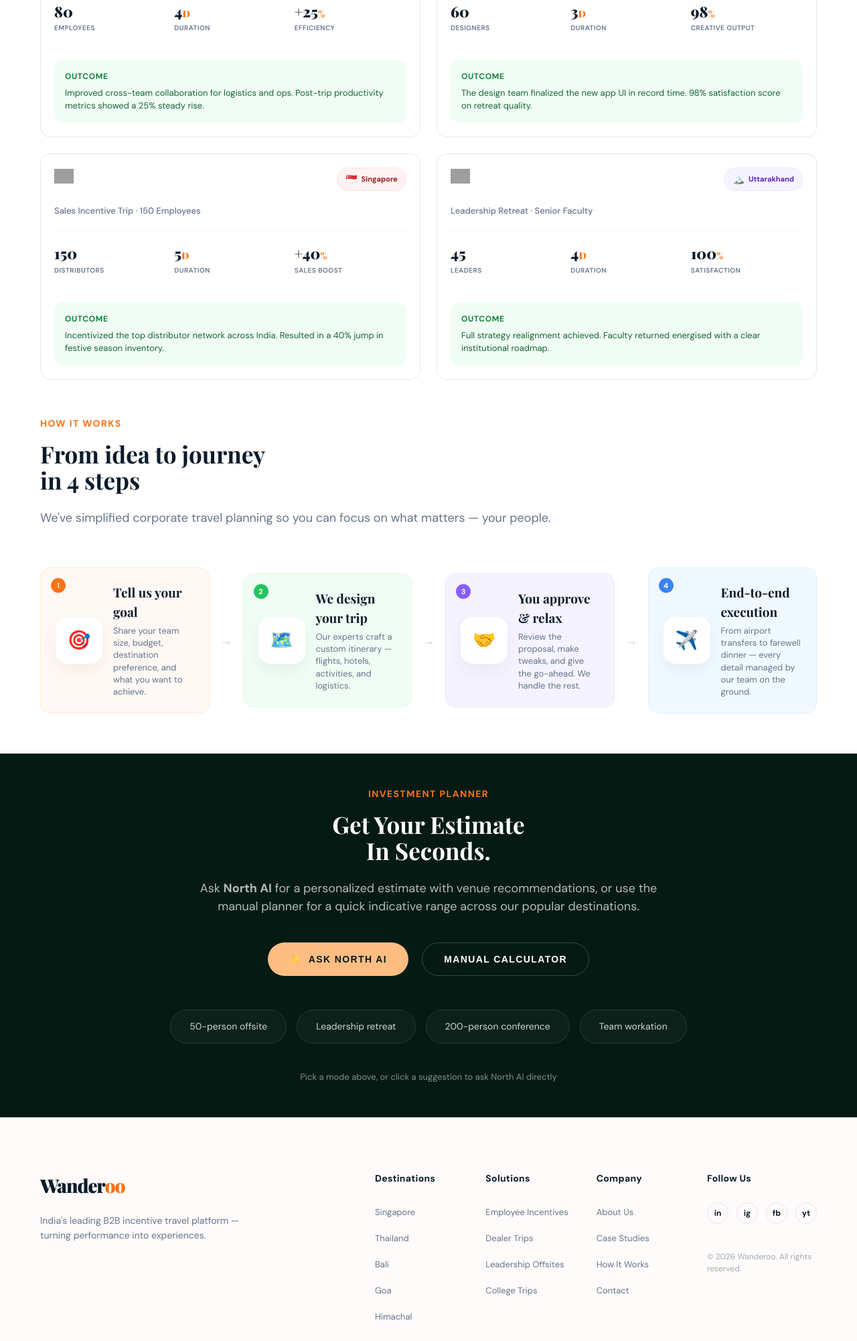
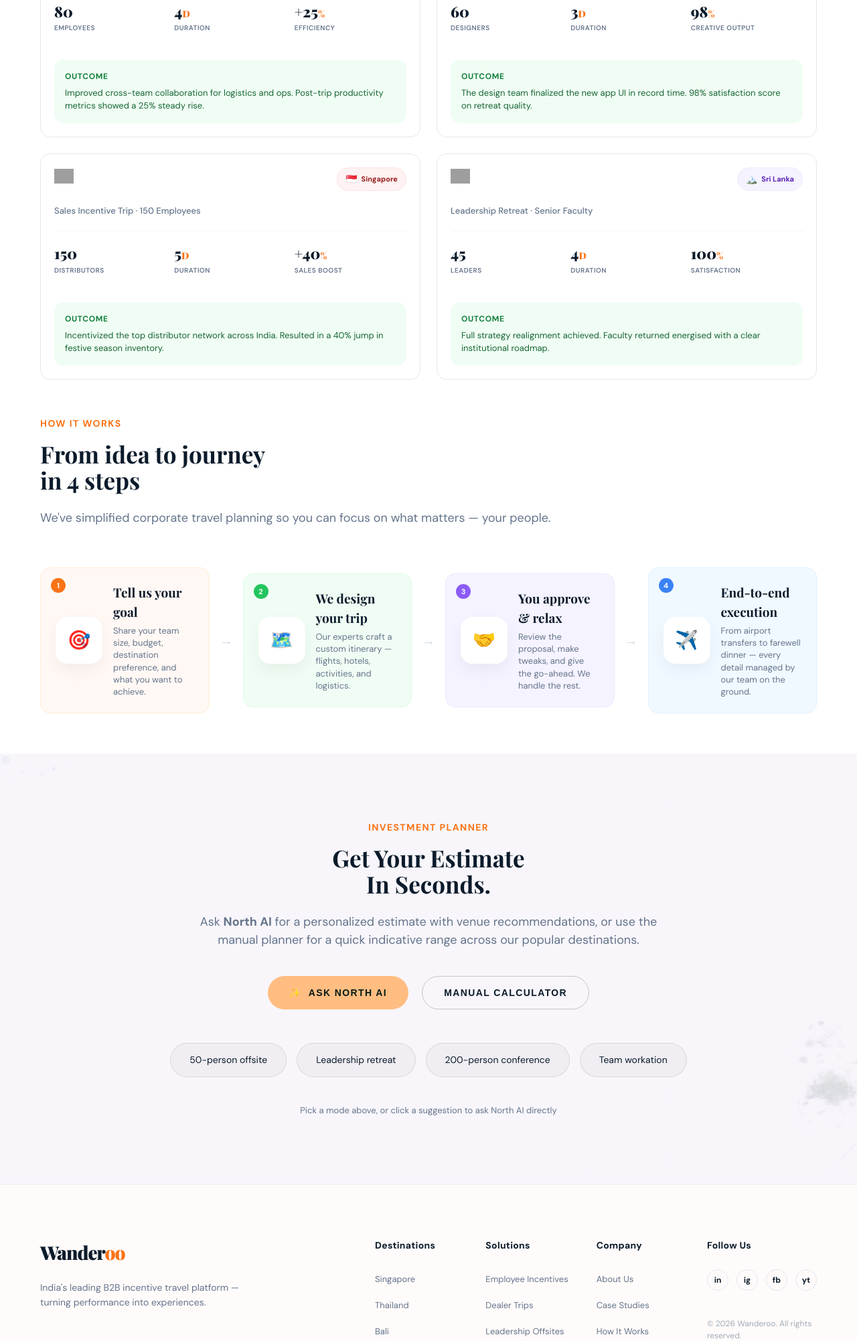
Before and after one commit to Sachinsagarmishra/wanderoo2.0, a PHP site: page / in a window 1280 px wide. Shown: the part 3255-5257 px from the top of the page at 67% size. Before the commit the page ends 5226 px from the top, so only its background shows below. Run offline with PHP 8.4, Linux system fonts and the light colour scheme; grey boxes are pictures that could not be loaded.

Commit message:
Update AI Planner background to investment-planner.png and adjust text/UI colors for a light theme

```diff
--- a/assets/css/style.css
+++ b/assets/css/style.css
@@ -1562,9 +1562,11 @@ p {
 
 /* ── NORTH AI PLANNER ── */
 .ai-planner-section {
-    padding: 50px 60px;
-    background: #061A14;
+    padding: 100px 60px;
+    background: url('../img/investment-planner.png') no-repeat center center;
+    background-size: cover;
     text-align: center;
+    position: relative;
 }
 
 .planner-container {
@@ -1603,8 +1605,8 @@ p {
 
 .btn-planner-outline {
     background: transparent;
-    color: #FFFFFF;
-    border: 1px solid rgba(255, 255, 255, 0.2);
+    color: var(--text-main);
+    border: 1px solid rgba(0, 0, 0, 0.2);
     padding: 16px 32px;
     border-radius: 50px;
     font-size: 14px;
@@ -1615,8 +1617,8 @@ p {
 }
 
 .btn-planner-outline:hover {
-    background: rgba(255, 255, 255, 0.05);
-    border-color: #FFFFFF;
+    background: rgba(0, 0, 0, 0.05);
+    border-color: var(--text-main);
 }
 
 .planner-suggestions {
@@ -1630,23 +1632,23 @@ p {
 .suggestion-chip {
     padding: 14px 28px;
     border-radius: 50px;
-    background: rgba(255, 255, 255, 0.03);
-    border: 1px solid rgba(255, 255, 255, 0.1);
-    color: rgba(255, 255, 255, 0.8);
+    background: rgba(0, 0, 0, 0.03);
+    border: 1px solid rgba(0, 0, 0, 0.1);
+    color: var(--text-main);
     font-size: 14px;
     cursor: pointer;
     transition: all 0.3s ease;
 }
 
 .suggestion-chip:hover {
-    background: rgba(255, 255, 255, 0.08);
-    border-color: rgba(255, 255, 255, 0.3);
-    color: #FFFFFF;
+    background: rgba(0, 0, 0, 0.08);
+    border-color: rgba(0, 0, 0, 0.3);
+    color: var(--text-main);
 }
 
 .planner-footer-text {
     font-size: 13px;
-    color: rgba(255, 255, 255, 0.5);
+    color: var(--text-muted);
 }
 
 @media (max-width: 768px) {
--- a/index.php
+++ b/index.php
@@ -121,7 +121,8 @@ include_once 'includes/header.php';
                 <div class="cat-body">
                     <div class="cat-label">FOR</div>
                     <h2 class="cat-title">South East<br>Asia</h2>
-                    <p class="cat-desc">The ultimate blend of tropical retreats, vibrant street food, and high-energy cities for team bonding.</p>
+                    <p class="cat-desc">The ultimate blend of tropical retreats, vibrant street food, and high-energy
+                        cities for team bonding.</p>
                 </div>
                 <div class="cat-footer">
                     <div class="cat-meta">5 TO 7 DAYS · 20 TO 100 PAX · FLIGHTS & VISAS HANDLED</div>
@@ -140,7 +141,8 @@ include_once 'includes/header.php';
                     <div class="cat-body">
                         <div class="cat-label">FOR</div>
                         <h2 class="cat-title">Europe</h2>
-                        <p class="cat-desc">Old-world charm meets modern work culture. From Swiss Alps to Mediterranean escapes.</p>
+                        <p class="cat-desc">Old-world charm meets modern work culture. From Swiss Alps to Mediterranean
+                            escapes.</p>
                     </div>
                     <div class="cat-footer">
                         <div class="cat-meta">7 TO 10 DAYS · 15 TO 40 PAX · LUXURY STAYS</div>
@@ -158,7 +160,8 @@ include_once 'includes/header.php';
                     <div class="cat-body">
                         <div class="cat-label">FOR</div>
                         <h2 class="cat-title">Domestic</h2>
-                        <p class="cat-desc">Uncover the gems closer to home. Mountain retreats, coastal escapes, and heritage stays.</p>
+                        <p class="cat-desc">Uncover the gems closer to home. Mountain retreats, coastal escapes, and
+                            heritage stays.</p>
                     </div>
                     <div class="cat-footer">
                         <div class="cat-meta">3 TO 5 DAYS · 30 TO 200 PAX · 12 DESTINATIONS</div>
@@ -269,7 +272,8 @@ include_once 'includes/header.php';
                 </div>
                 <div class="case-outcome">
                     <strong>Outcome</strong>
-                    Improved cross-team collaboration for logistics and ops. Post-trip productivity metrics showed a 25% steady rise.
+                    Improved cross-team collaboration for logistics and ops. Post-trip productivity metrics showed a 25%
+                    steady rise.
                 </div>
             </div>
 
@@ -331,7 +335,8 @@ include_once 'includes/header.php';
                 </div>
                 <div class="case-outcome">
                     <strong>Outcome</strong>
-                    Incentivized the top distributor network across India. Resulted in a 40% jump in festive season inventory.
+                    Incentivized the top distributor network across India. Resulted in a 40% jump in festive season
+                    inventory.
                 </div>
             </div>
 
@@ -342,7 +347,7 @@ include_once 'includes/header.php';
                         <img src="<?php echo SITE_PATH; ?>/assets/img/logos/isb.svg" alt="ISB">
                     </div>
                     <div class="case-dest-badge badge-purple">
-                        <span>🏔️</span> Uttarakhand
+                        <span>🏔️</span> Sri Lanka
                     </div>
                 </div>
                 <div class="case-type">Leadership Retreat · Senior Faculty</div>
@@ -373,7 +378,8 @@ include_once 'includes/header.php';
         <div class="how-header">
             <div class="section-label">How It Works</div>
             <h2 class="section-title">From idea to journey<br>in 4 steps</h2>
-            <p class="section-sub">We've simplified corporate travel planning so you can focus on what matters — your people.</p>
+            <p class="section-sub">We've simplified corporate travel planning so you can focus on what matters — your
+                people.</p>
         </div>
         <div class="how-steps-container">
             <div class="how-step theme-orange">
@@ -434,9 +440,10 @@ include_once 'includes/header.php';
     <section class="ai-planner-section reveal-section">
         <div class="planner-container">
             <div class="section-label" style="text-align:center; color: var(--amber);">Investment Planner</div>
-            <h2 class="section-title" style="color: #FFFFFF;">Get Your Estimate<br>In Seconds.</h2>
-            <p class="section-sub" style="color: rgba(255,255,255,0.7); margin: 0 auto 40px; max-width: 700px;">
-                Ask <strong>North AI</strong> for a personalized estimate with venue recommendations, or use the manual planner for a quick indicative range across our popular destinations.
+            <h2 class="section-title" style="color: var(--text-main);">Get Your Estimate<br>In Seconds.</h2>
+            <p class="section-sub" style="color: var(--text-muted); margin: 0 auto 40px; max-width: 700px;">
+                Ask <strong>North AI</strong> for a personalized estimate with venue recommendations, or use the manual
+                planner for a quick indicative range across our popular destinations.
             </p>
 
             <div class="planner-actions">
```
Also changed, not shown: assets/img/investment-planner.png (added).
